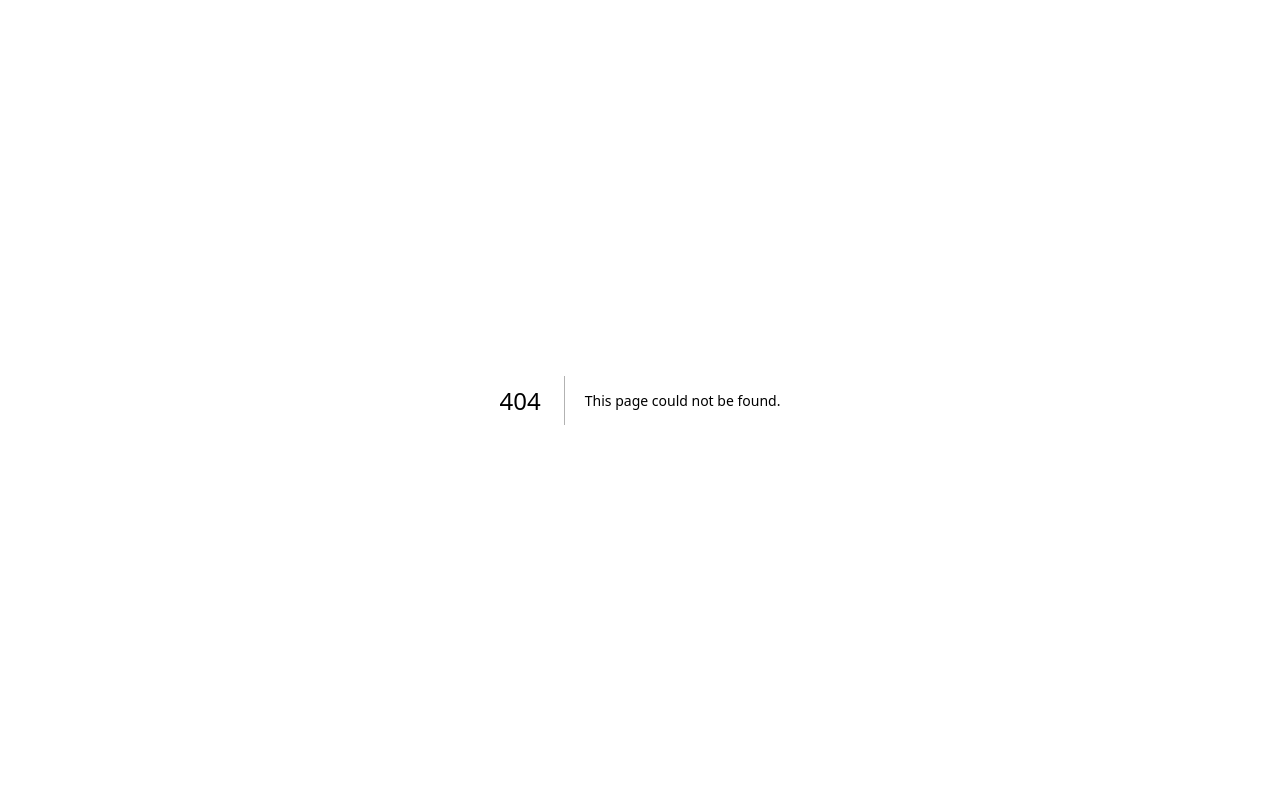
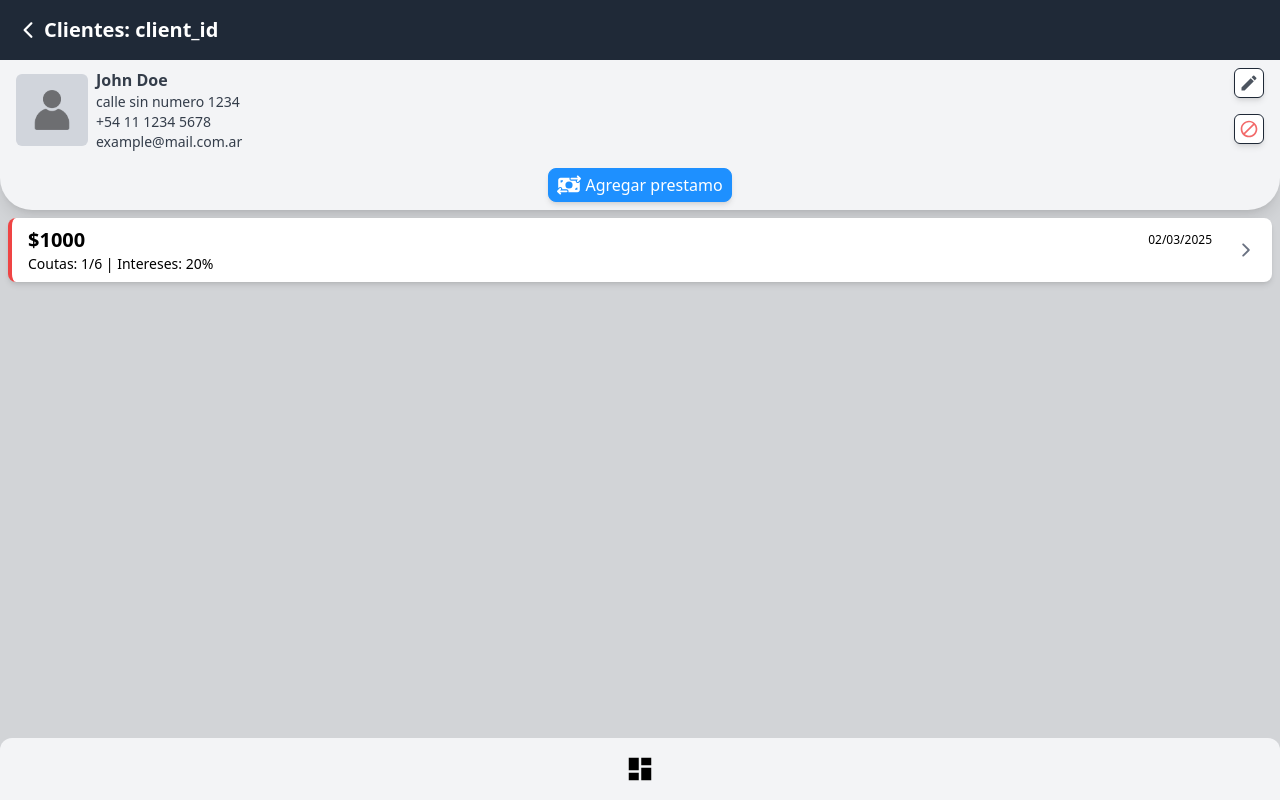
Before and after one commit to thecoderbutcher/crediflow, a Next.js app: page /customers/view in a window 1280 px wide. Before the commit this address had no page. Built offline with nearby package versions, Linux system fonts and the light colour scheme.

Commit message:
add front loan of customers

```diff
--- a/app/(protected)/components/Navbar.tsx
+++ b/app/(protected)/components/Navbar.tsx
@@ -5,7 +5,7 @@ import { FaMoneyCheckDollar } from "react-icons/fa6";
 
 const Navbar = () => {
     return (
-    <nav className="fixed bottom-0 p-4 bg-gray-300 rounded-t-xl w-full text-3xl">
+    <nav className="fixed bottom-0 p-4 bg-light text-secondary/80text-base rounded-t-xl w-full text-3xl">
         {/* Desktop Menu */}
         <ul className="hidden lg:flex gap-12 w-full justify-center">
             <li>
--- /dev/null
+++ b/app/(protected)/customers/components/Customer.tsx
@@ -0,0 +1,43 @@
+import Image from "next/image"
+import Link from "next/link";
+import { IoIosArrowForward } from "react-icons/io";
+import { FaTriangleExclamation, FaCircleCheck } from "react-icons/fa6";
+
+interface CustomerProps {
+    name: string;
+    lastname: string;
+    totalloan: number;
+    img?: string;
+    payToday: boolean;
+}
+const Customer = ({name, lastname, totalloan, img, payToday}: CustomerProps) => {
+    return (
+        <div className="px-1 mt-2 w-full">
+            <Link href="/customers/view" className="flex items-center justify-between gap-2 bg-white px-4 py-2 rounded-lg shadow-lg">
+                <div className="flex gap-2 items-center">
+                    <div className="bg-gray-300 p-1 rounded-md">
+                        {img ? <Image src={img} alt="clients" width={30} height={30}/>
+                             : <Image src="/app/default-user.webp" alt="clients" width={30} height={30}/>
+                        }
+                    </div>
+                    <div className="flex flex-col ">
+                        <p>{name} {lastname}</p>
+                        <p className="text-sm font-light">${totalloan}</p>
+                    </div>
+                </div>
+                <div className="flex justify-end">
+                    <ul className="flex gap-2 items-center justify-end text-xl">
+                        <li className="">
+                            {payToday ? <FaCircleCheck className="text-success/60 text-base"/> : <FaTriangleExclamation className="text-danger/60 text-base"/> }
+                        </li>
+                        <li className="">
+                           <IoIosArrowForward className="text-secondary/50"/>
+                        </li>
+                    </ul>
+                </div>
+            </Link>
+        </div>
+    )
+    }
+
+export default Customer
--- /dev/null
+++ b/app/(protected)/customers/components/FilterStatus.tsx
@@ -0,0 +1,20 @@
+import { FaTriangleExclamation, FaCircleCheck } from "react-icons/fa6";
+
+const FilterStatus = () => {
+  return (
+    <ul className="flex gap-4 mt-2 px-1">
+        <li className="flex gap-1 items-center justify-center border border-primary/60 bg-darkText px-2 py-1 rounded-lg shadow-md">
+            <FaCircleCheck className="text-success"/>
+            Pagaron hoy
+        </li>
+        <li className="flex gap-1 items-center justify-center border border-primary/60 bg-darkText px-2 py-1 rounded-lg shadow-md">
+            <FaTriangleExclamation className="text-danger/80"/>
+            Pendientes para hoy
+        </li>
+    </ul>
+
+
+  )
+}
+
+export default FilterStatus
--- /dev/null
+++ b/app/(protected)/customers/components/ListCustomer.tsx
@@ -0,0 +1,30 @@
+import React from 'react'
+import Customer from './Customer'
+
+const customers = [
+    {
+        name: 'Jhon',
+        lastname: 'Doe',
+        totalloan: 1000,
+        img: '/app/default-user.webp',
+        payToday: true
+    },
+    {
+        name: 'Carl',
+        lastname: 'Peterson',
+        totalloan: 3000,
+        img: '/app/default-user.webp',
+        payToday: false
+    }
+]
+const ListCustomer = () => {
+  return (
+    <div className='flex flex-col w-full mt-2'>
+        {customers.map((customer, index) => (
+            <Customer key={index} {...customer} />
+        ))}
+    </div>
+  )
+}
+
+export default ListCustomer
--- a/app/(protected)/customers/page.tsx
+++ b/app/(protected)/customers/page.tsx
@@ -1,4 +1,6 @@
 import Header from "../components/Header"
+import FilterStatus from "./components/FilterStatus"
+import ListCustomer from "./components/ListCustomer"
 import Topbar from "./components/Topbar"
 
 const page = () => {
@@ -6,6 +8,8 @@ const page = () => {
       <div className="flex flex-col">
         <Header title="Clientes" url="/dashboard"/>
         <Topbar />
+        <FilterStatus />
+        <ListCustomer />
       </div>
     )
   }
--- /dev/null
+++ b/app/(protected)/customers/view/components/FilterLoan.tsx
@@ -0,0 +1,23 @@
+import { FaCircleCheck, FaCircleXmark, FaCircleExclamation } from "react-icons/fa6";
+
+
+const FilterLoan = () => {
+  return (
+    <ul className='flex gap-4 px-2 py-2 mt-1 items-center justify-center'>
+        <li className='flex gap-1 items-center px-2 py-1 font-bold border border-secondary rounded-md shadow-md text-secondary/70 bg-warning'>
+            <FaCircleExclamation  />
+            Pendientes
+        </li>
+        <li className='flex gap-1 items-center px-2 py-1 font-bold border border-secondary rounded-md shadow-md text-secondary/70 bg-success'>
+            <FaCircleCheck  />
+            Pagadas
+        </li>
+        <li className='flex gap-1 items-center px-2 py-1 font-bold border border-secondary rounded-md shadow-md text-secondary/70 bg-danger'>
+            <FaCircleXmark  />
+            Vencidas
+        </li>
+    </ul>
+  )
+}
+
+export default FilterLoan
--- /dev/null
+++ b/app/(protected)/customers/view/components/ListLoanCustomer.tsx
@@ -0,0 +1,27 @@
+import Link from 'next/link'
+import React from 'react'
+import { IoIosArrowForward } from 'react-icons/io'
+
+const ListLoanCustomer = () => {
+  return (
+    <div className='flex flex-col gap-4 mt-2'>
+        <Link href={'/admin/loans/quotas'} className='flex gap-2 items-center justify-between px-4 py-2 bg-white mx-2 rounded-lg shadow-md border-l-4 border-l-danger'>
+            <div className='flex flex-col w-full'>
+              <div className='flex items-center justify-between w-full pr-4'>
+                <p className='text-xl font-semibold'>$1000</p>
+                <p className='font-light text-xs'>02/03/2025</p>
+              </div>
+              <p className='font-light text-sm'>Coutas: 1/6 | Intereses: 20%</p>
+            </div>
+            <div>
+            <div className="text-xl">
+                <IoIosArrowForward className="text-gray-500"/>
+            </div>
+            </div>
+        </Link>
+
+    </div>
+  )
+}
+
+export default ListLoanCustomer
--- /dev/null
+++ b/app/(protected)/customers/view/components/Profile.tsx
@@ -0,0 +1,41 @@
+import Image from "next/image";
+import Link from "next/link";
+import { FaMoneyBillTransfer } from "react-icons/fa6";
+import { MdModeEdit, MdBlock } from "react-icons/md";
+
+
+const Profile = () => {
+  return (
+    <div className='flex flex-col gap-4 bg-light px-4 py-2 rounded-b-4xl shadow-lg'>
+        <div className='flex gap-2 items-start justify-between'>
+            <div className="flex items-center gap-2 h-full w-full">
+                <div className="bg-gray-300 px-4 py-4 rounded-md">
+                    <Image src="/app/default-user.webp" alt="clients" width={40} height={40} />
+                </div>
+                <div className="flex flex-col text-secondary/90">
+                    <p className="font-bold">John Doe</p>
+                    <p className="text-sm font-light">calle sin numero 1234</p>
+                    <p className="text-sm font-light">+54 11 1234 5678</p>
+                    <p className="text-sm font-light">example@mail.com.ar</p>
+                </div>
+            </div>
+            <div className="flex gap-4 flex-col text-xl">
+                <div className="bg-darkText border border-secondary p-1 rounded-md shadow-md">
+                    <MdModeEdit className="text-secondary/80"/>
+                </div>
+                <div className="bg-darkText border border-secondary p-1 rounded-md shadow-md">
+                    <MdBlock className="text-danger/80"/>
+                </div>
+            </div>
+        </div>
+        <div className="flex items-center justify-center gap-10">
+            <Link href={'/admin/loans/add'} className="flex items-center bg-primary gap-1 text-darkText border border-primary px-2 py-1 rounded-lg shadow-md">
+                <FaMoneyBillTransfer className="text-2xl"/>
+                <p>Agregar prestamo</p>
+            </Link>
+        </div>
+    </div>
+  )
+}
+
+export default Profile
--- /dev/null
+++ b/app/(protected)/customers/view/page.tsx
@@ -0,0 +1,16 @@
+
+import Header from "../../components/Header"
+import Profile from "./components/Profile"
+import ListLoanCustomer from "./components/ListLoanCustomer"
+
+const page = () => {
+  return (
+    <div>
+        <Header title="Clientes: client_id" url='/customers'/>
+        <Profile />
+        <ListLoanCustomer />
+    </div>
+  )
+}
+
+export default page
--- a/package.json
+++ b/package.json
@@ -27,7 +27,8 @@
     "react-icons": "^5.5.0",
     "resend": "^4.3.0",
     "uuid": "^11.1.0",
-    "zod": "^3.24.3"
+    "zod": "^3.24.3",
+    "zustand": "^5.0.4"
   },
   "devDependencies": {
     "@eslint/eslintrc": "^3.3.1",
```
Also changed, not shown: 1 other file (tests, documents, lock files or other folders).
